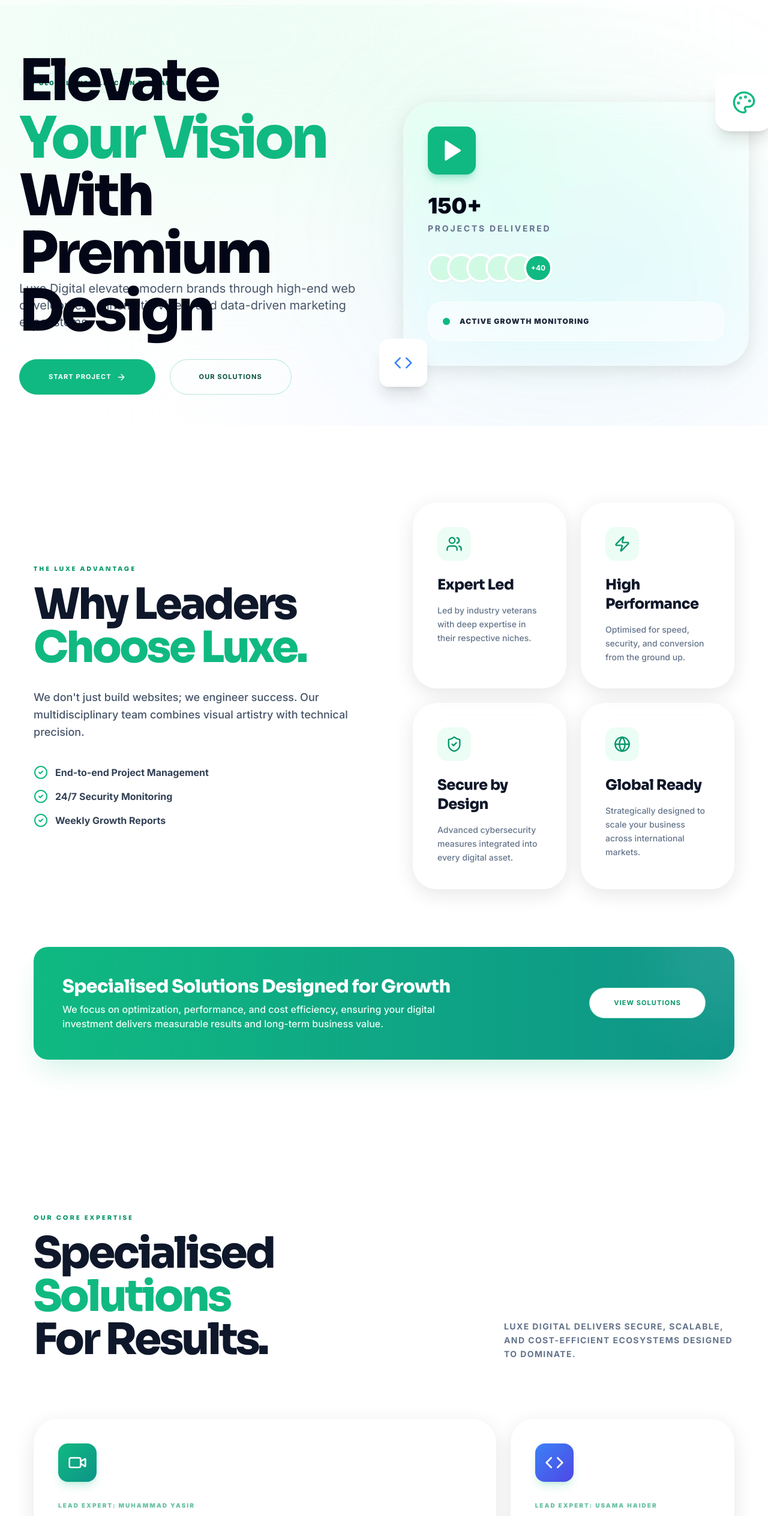
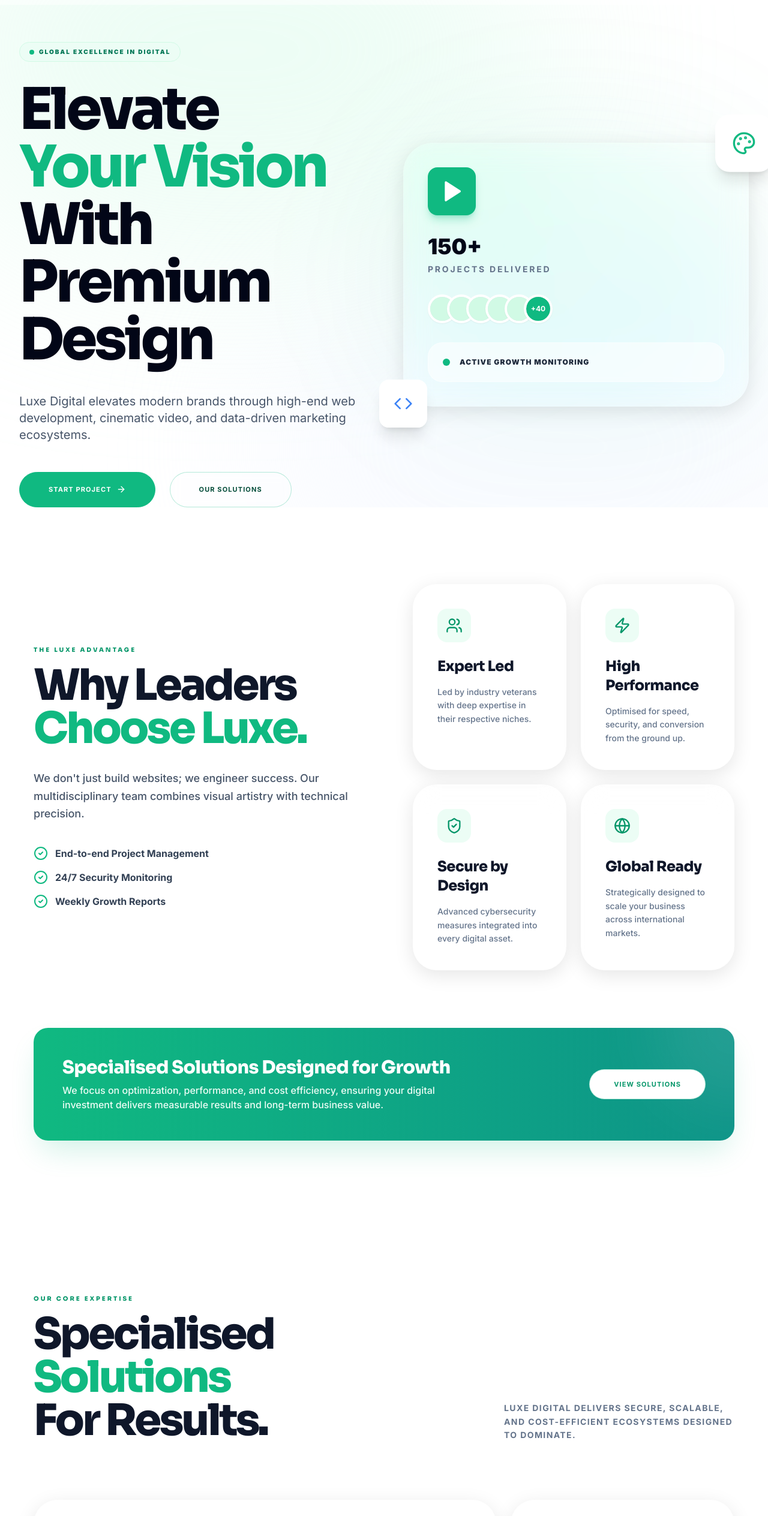
Before and after one commit to Haider899/Luxe-Digital-Official, a Next.js app: page / in a window 1280 px wide. Shown: the part 120-2648 px from the top of the page at 60% size. Built offline with nearby package versions, Linux system fonts and the light colour scheme.

Commit message:
fix: resolve hero text overlap and remove lead expert labels from services

```diff
--- a/components/Hero.jsx
+++ b/components/Hero.jsx
@@ -59,7 +59,7 @@
             </span>
           </motion.div>
 
-          <div className="h-[220px] md:h-[280px] flex items-center">
+          <div className="flex items-center mb-10">
             <AnimatePresence mode="wait">
               <motion.h1
                 key={index}
@@ -67,7 +67,7 @@
                 animate={{ opacity: 1, y: 0, filter: 'blur(0px)' }}
                 exit={{ opacity: 0, y: -20, filter: 'blur(10px)' }}
                 transition={{ duration: 0.8, ease: "circOut" }}
-                className="text-6xl md:text-7xl lg:text-8xl font-black tracking-tighter leading-[0.9] text-slate-950"
+                className="text-6xl md:text-7xl lg:text-8xl font-black tracking-tighter leading-[1] text-slate-950"
               >
                 {headlines[index].main} <br />
                 <span className="text-emerald-500">{headlines[index].accent}</span> <br />
@@ -80,7 +80,7 @@
             initial={{ opacity: 0, y: 30 }}
             animate={{ opacity: 1, y: 0 }}
             transition={{ duration: 0.8, delay: 0.4 }}
-            className="text-lg md:text-xl text-slate-600 max-w-xl mb-12 leading-relaxed"
+            className="text-lg md:text-xl text-slate-600 max-w-xl mb-12 leading-relaxed relative z-20"
           >
             Luxe Digital elevates modern brands through high-end web development, cinematic video, and data-driven marketing ecosystems.
           </motion.p>
--- a/components/Services.jsx
+++ b/components/Services.jsx
@@ -6,7 +6,6 @@
   {
     icon: Video,
     title: 'Visual Storytelling',
-    expert: 'Muhammad Yasir',
     description: 'High-end cinematic video production and motion graphics that captivate and convert.',
     color: 'from-emerald-500 to-teal-600',
     size: 'lg'
@@ -14,7 +13,6 @@
   {
     icon: Code,
     title: 'Full Stack Dev',
-    expert: 'Usama Haider',
     description: 'Bespoke web applications built with Next.js 15, focus on performance and security.',
     color: 'from-blue-500 to-indigo-600',
     size: 'md'
@@ -22,7 +20,6 @@
   {
     icon: Megaphone,
     title: 'Growth Marketing',
-    expert: 'Muqaddas Khan',
     description: 'Data-driven Meta & Google Ads strategies to scale your business exponentially.',
     color: 'from-amber-500 to-orange-600',
     size: 'md'
@@ -30,7 +27,6 @@
   {
     icon: Palette,
     title: 'Brand Identity',
-    expert: 'Farhan Khan',
     description: 'Strategic UI/UX and graphic design that defines industry-leading brands.',
     color: 'from-purple-500 to-pink-600',
     size: 'md'
@@ -38,7 +34,6 @@
   {
     icon: Pen,
     title: 'Premium Copy',
-    expert: 'Liaquat Ali',
     description: 'Compelling narratives and high-conversion copy for the modern digital era.',
     color: 'from-rose-500 to-red-600',
     size: 'md'
@@ -46,7 +41,6 @@
   {
     icon: Mic,
     title: 'Voice Artistry',
-    expert: 'Haleema Sadia',
     description: 'Professional vocal performances for commercials, narration, and storytelling.',
     color: 'from-cyan-500 to-blue-600',
     size: 'md'
@@ -102,9 +96,6 @@
                 <div className="relative z-10">
                   <div className={`w-16 h-16 bg-gradient-to-br ${service.color} rounded-2xl flex items-center justify-center text-white mb-8 shadow-lg shadow-emerald-500/20 group-hover:scale-110 group-hover:rotate-6 transition-all duration-500`}>
                     <service.icon className="w-8 h-8" />
-                  </div>
-                  <div className="text-[10px] font-black text-emerald-600 uppercase tracking-[0.2em] mb-2 opacity-60 group-hover:opacity-100 transition-all">
-                    Lead Expert: {service.expert}
                   </div>
                   <h3 className="text-3xl font-black mb-4 text-slate-900 tracking-tight group-hover:text-emerald-600 transition-colors">{service.title}</h3>
                   <p className="text-slate-500 font-medium leading-relaxed mb-8 max-w-sm">
```
